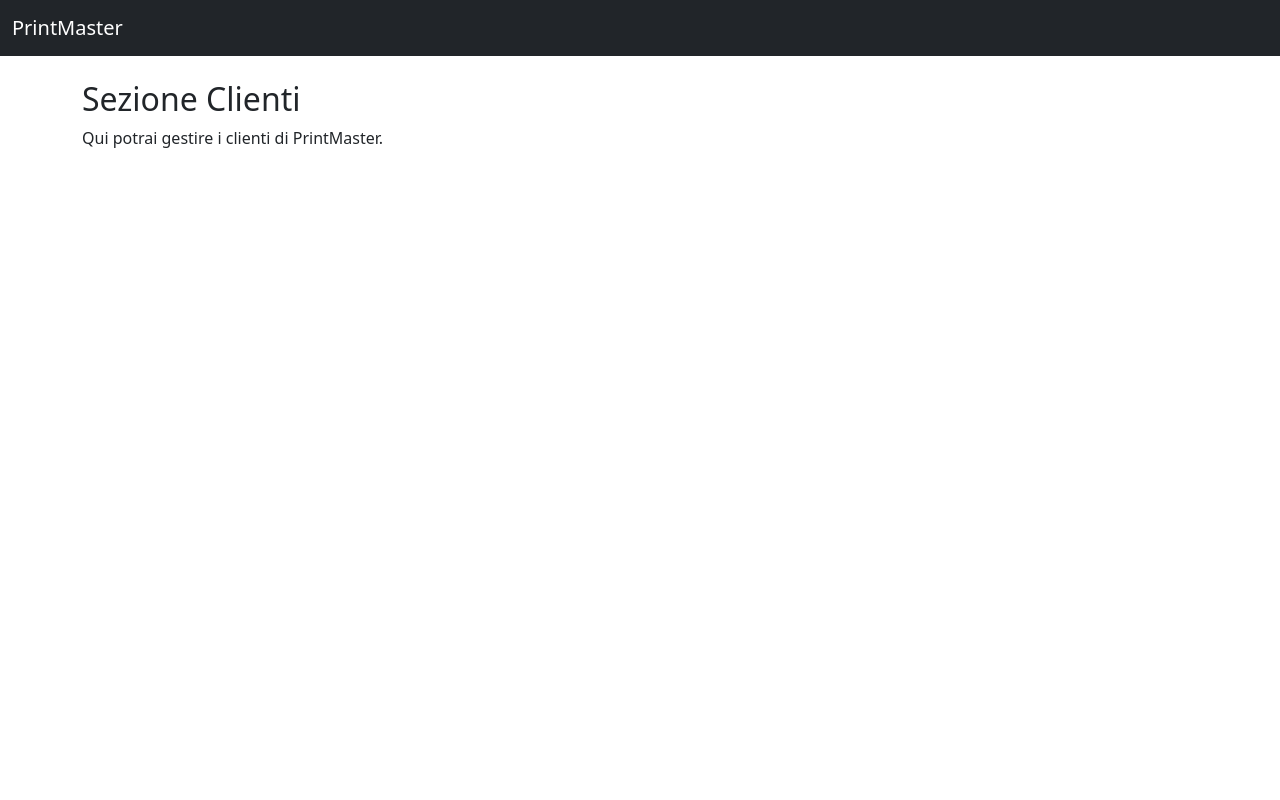
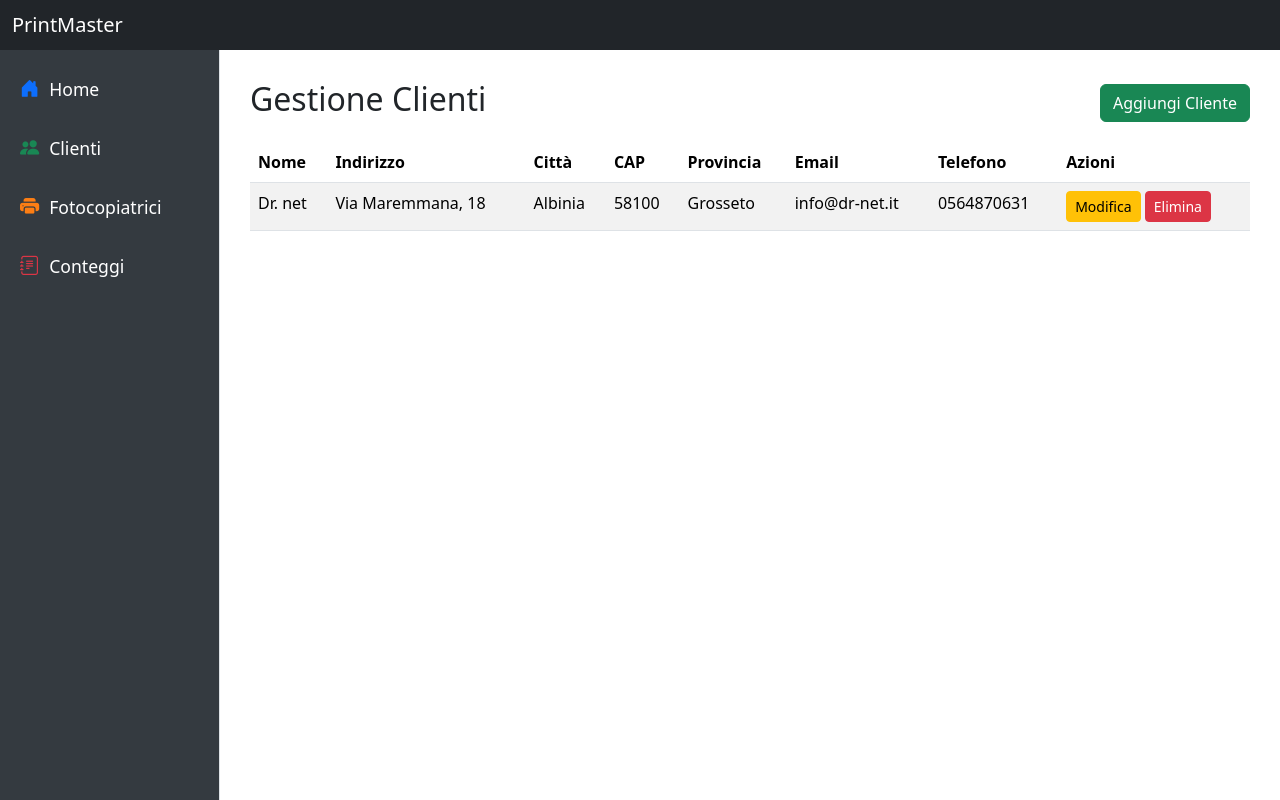
Before and after one commit to Drnet-web/PRINTMASTER, a Flask app: page /clienti/ in a window 1280 px wide. Run offline with Flask 3, Linux system fonts and the light colour scheme; data comes from the database, SQL or seed files in the repository; both versions use the stored data as it was after the commit.

Commit message:
Modifiche gestione eliminazione clienti

```diff
--- a/modules/clienti.py
+++ b/modules/clienti.py
@@ -1,7 +1,101 @@
-from flask import Blueprint, render_template
+from flask import Blueprint, render_template, request, redirect, url_for
+import sqlite3
+import os
 
 clienti_bp = Blueprint('clienti', __name__)
 
-@clienti_bp.route('/')
+# Percorso del database
+DB_PATH = os.path.join(os.path.dirname(__file__), '../db/printmaster.db')
+
+# Lista clienti
+@clienti_bp.route('/', methods=['GET'])
 def clienti_home():
-    return render_template('clienti.html')
+    conn = sqlite3.connect(DB_PATH)
+    cursor = conn.cursor()
+    cursor.execute('SELECT * FROM clienti')
+    clienti = cursor.fetchall()
+    conn.close()
+    return render_template('clienti.html', clienti=clienti)
+
+# Aggiungi cliente
+@clienti_bp.route('/add', methods=['GET', 'POST'])
+def add_cliente():
+    if request.method == 'POST':
+        nome = request.form['nome']
+        email = request.form['email']
+        telefono = request.form['telefono']
+        indirizzo = request.form['indirizzo']
+        citta = request.form['citta']
+        provincia = request.form['provincia']
+        cap = request.form['cap']
+
+        conn = sqlite3.connect(DB_PATH)
+        cursor = conn.cursor()
+        cursor.execute('''
+            INSERT INTO clienti (nome, email, telefono, indirizzo, citta, provincia, cap)
+            VALUES (?, ?, ?, ?, ?, ?, ?)
+        ''', (nome, email, telefono, indirizzo, citta, provincia, cap))
+        conn.commit()
+        conn.close()
+        return redirect(url_for('clienti.clienti_home'))
+    return render_template('add_cliente.html')
+
+# Modifica cliente
+@clienti_bp.route('/edit/<int:id>', methods=['GET', 'POST'])
+def edit_cliente(id):
+    conn = sqlite3.connect(DB_PATH)
+    cursor = conn.cursor()
+
+    if request.method == 'POST':
+        nome = request.form['nome']
+        email = request.form['email']
+        telefono = request.form['telefono']
+        indirizzo = request.form['indirizzo']
+        citta = request.form['citta']
+        provincia = request.form['provincia']
+        cap = request.form['cap']
+
+        cursor.execute('''
+            UPDATE clienti
+            SET nome = ?, email = ?, telefono = ?, indirizzo = ?, citta = ?, provincia = ?, cap = ?
+            WHERE id = ?
+        ''', (nome, email, telefono, indirizzo, citta, provincia, cap, id))
+        conn.commit()
+        conn.close()
+        return redirect(url_for('clienti.clienti_home'))
+
+    cursor.execute('SELECT * FROM clienti WHERE id = ?', (id,))
+    cliente = cursor.fetchone()
+    conn.close()
+    return render_template('edit_cliente.html', cliente=cliente)
+
+# Conferma eliminazione cliente
+@clienti_bp.route('/delete/<int:id>', methods=['GET', 'POST'])
+def delete_cliente(id):
+    conn = sqlite3.connect(DB_PATH)
+    cursor = conn.cursor()
+
+    # Prima di eliminare, controllo se il cliente ha fotocopiatrici
+    cursor.execute('SELECT COUNT(*) FROM fotocopiatrici WHERE cliente_id = ?', (id,))
+    fotocopiatrici_count = cursor.fetchone()[0]
+
+    if request.method == 'POST':
+        conferma = request.form['conferma']
+
+        if fotocopiatrici_count > 0:
+            conn.close()
+            errore = "Impossibile eliminare: il cliente ha fotocopiatrici assegnate."
+            return render_template('confirm_delete_cliente.html', id=id, errore=errore)
+
+        if conferma.strip().upper() == "DELETE":
+            cursor.execute('DELETE FROM clienti WHERE id = ?', (id,))
+            conn.commit()
+            conn.close()
+            return redirect(url_for('clienti.clienti_home'))
+        else:
+            errore = "Scritta di conferma errata. Devi scrivere esattamente 'DELETE'."
+            conn.close()
+            return render_template('confirm_delete_cliente.html', id=id, errore=errore)
+
+    conn.close()
+    return render_template('confirm_delete_cliente.html', id=id, errore=None)
--- a/run.py
+++ b/run.py
@@ -11,9 +11,12 @@ app.register_blueprint(clienti_bp, url_prefix='/clienti')
 app.register_blueprint(fotocopiatrici_bp, url_prefix='/fotocopiatrici')
 app.register_blueprint(conteggi_bp, url_prefix='/conteggi')
 
+from flask import render_template
+
 @app.route('/')
 def home():
-    return "<h1>Benvenuto su PrintMaster!</h1><p>Vai su /clienti, /fotocopiatrici o /conteggi</p>"
+    return render_template('dashboard.html')
+
 
 if __name__ == '__main__':
-    app.run(debug=True)
+    app.run(debug=True, port=5100)
--- a/templates/base.html
+++ b/templates/base.html
@@ -4,19 +4,98 @@
     <meta charset="UTF-8">
     <meta name="viewport" content="width=device-width, initial-scale=1.0">
     <title>PrintMaster</title>
+
+    <!-- Bootstrap CSS -->
     <link href="https://cdn.jsdelivr.net/npm/bootstrap@5.3.2/dist/css/bootstrap.min.css" rel="stylesheet">
+
+    <!-- Bootstrap Icons -->
+    <link href="https://cdn.jsdelivr.net/npm/bootstrap-icons@1.10.5/font/bootstrap-icons.css" rel="stylesheet">
+
+    <style>
+        body {
+            overflow-x: hidden;
+            background-color: #e9ecef;
+        }
+        .sidebar {
+            height: 100vh;
+            width: 220px;
+            position: fixed;
+            top: 0;
+            left: 0;
+            background-color: #343a40;
+            padding-top: 60px;
+            border-right: 1px solid #dee2e6;
+        }
+        .sidebar a {
+            display: flex;
+            align-items: center;
+            color: #fff;
+            padding: 15px 20px;
+            text-decoration: none;
+            font-size: 1.1rem;
+            font-weight: 500;
+        }
+        .sidebar a:hover {
+            background-color: #495057;
+            color: #ffc107;
+        }
+        .sidebar i {
+            margin-right: 10px;
+            font-size: 1.2rem;
+        }
+        /* Colore specifico per ogni icona */
+        .icon-home {
+            color: #0d6efd; /* blu */
+        }
+        .icon-clienti {
+            color: #198754; /* verde */
+        }
+        .icon-fotocopiatrici {
+            color: #fd7e14; /* arancione */
+        }
+        .icon-conteggi {
+            color: #dc3545; /* rosso */
+        }
+        /* Hover: tutte bianche */
+        .sidebar a:hover i {
+            color: #ffffff;
+        }
+        .content {
+            margin-left: 220px;
+            padding: 30px;
+            padding-top: 80px;
+            background-color: #ffffff;
+            min-height: 100vh;
+        }
+        .navbar {
+            position: fixed;
+            width: 100%;
+            background-color: #212529 !important;
+            z-index: 1000;
+        }
+    </style>
 </head>
 <body>
-    <nav class="navbar navbar-expand-lg navbar-dark bg-dark mb-4">
-        <div class="container-fluid">
-            <a class="navbar-brand" href="/">PrintMaster</a>
-        </div>
-    </nav>
 
-    <div class="container">
-        {% block content %}{% endblock %}
+<nav class="navbar navbar-dark">
+    <div class="container-fluid">
+        <span class="navbar-brand mb-0 h1">PrintMaster</span>
     </div>
+</nav>
 
-    <script src="https://cdn.jsdelivr.net/npm/bootstrap@5.3.2/dist/js/bootstrap.bundle.min.js"></script>
+<div class="sidebar">
+    <a href="/"><i class="bi bi-house-door-fill icon-home"></i> Home</a>
+    <a href="/clienti"><i class="bi bi-people-fill icon-clienti"></i> Clienti</a>
+    <a href="/fotocopiatrici"><i class="bi bi-printer-fill icon-fotocopiatrici"></i> Fotocopiatrici</a>
+    <a href="/conteggi"><i class="bi bi-journal-text icon-conteggi"></i> Conteggi</a>
+</div>
+
+<div class="content">
+    {% block content %}{% endblock %}
+</div>
+
+<!-- Bootstrap Bundle JS -->
+<script src="https://cdn.jsdelivr.net/npm/bootstrap@5.3.2/dist/js/bootstrap.bundle.min.js"></script>
+
 </body>
 </html>
--- a/templates/clienti.html
+++ b/templates/clienti.html
@@ -1,10 +1,40 @@
 {% extends 'base.html' %}
 
 {% block content %}
-<div class="row">
-    <div class="col">
-        <h2>Sezione Clienti</h2>
-        <p>Qui potrai gestire i clienti di PrintMaster.</p>
-    </div>
+<div class="d-flex justify-content-between align-items-center mb-3">
+    <h2>Gestione Clienti</h2>
+    <a href="{{ url_for('clienti.add_cliente') }}" class="btn btn-success">Aggiungi Cliente</a>
 </div>
+
+<table class="table table-striped">
+    <thead>
+        <tr>
+            <th>Nome</th>
+            <th>Indirizzo</th>
+            <th>Città</th>
+            <th>CAP</th>
+            <th>Provincia</th>
+            <th>Email</th>
+            <th>Telefono</th>
+            <th>Azioni</th>
+        </tr>
+    </thead>
+    <tbody>
+        {% for cliente in clienti %}
+        <tr>
+            <td>{{ cliente[1] }}</td>
+            <td>{{ cliente[4] }}</td>
+            <td>{{ cliente[5] }}</td>
+            <td>{{ cliente[7] }}</td>
+            <td>{{ cliente[6] }}</td>
+            <td>{{ cliente[2] }}</td>
+            <td>{{ cliente[3] }}</td>
+            <td>
+                <a href="{{ url_for('clienti.edit_cliente', id=cliente[0]) }}" class="btn btn-warning btn-sm">Modifica</a>
+                <a href="{{ url_for('clienti.delete_cliente', id=cliente[0]) }}" class="btn btn-danger btn-sm" onclick="return confirm('Sei sicuro di voler eliminare questo cliente?');">Elimina</a>
+            </td>
+        </tr>
+        {% endfor %}
+    </tbody>
+</table>
 {% endblock %}
```
Also changed, not shown: crea_db.py (+9 -2 lines), templates/add_cliente.html (added, +43 -0 lines), templates/confirm_delete_cliente.html (added, +25 -0 lines), templates/edit_cliente.html (added, +43 -0 lines), db/printmaster.db.
